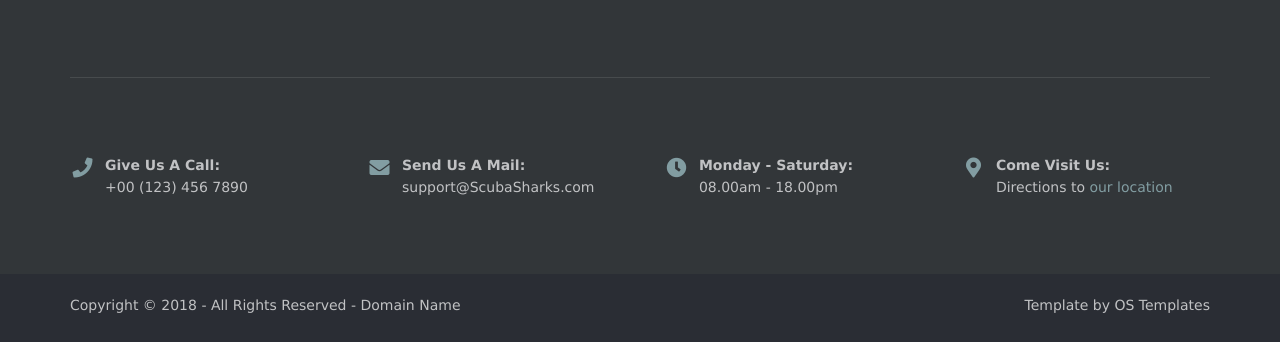
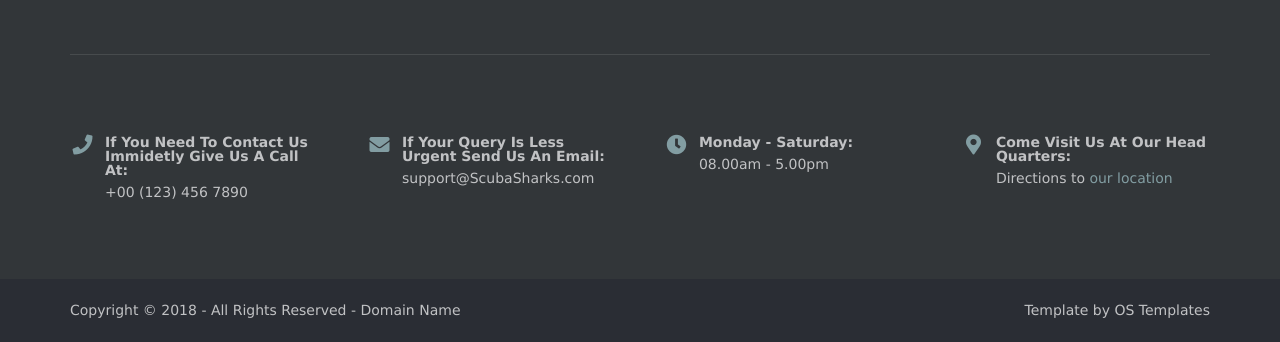
Before and after one commit to lauzie/ScubaSharks, a plain HTML site: page index.html in a window 1280 px wide. Shown: the part 4381-4723 px from the top of the page. Drawn offline with nearby package versions, Linux system fonts and the light colour scheme.

Commit message:
Update index.html

```diff
--- a/index.html
+++ b/index.html
@@ -167,7 +167,7 @@
       <!-- ################################################################################################ -->
       <div class="sectiontitle">
         <h6 class="heading">Check Avaliabilities</h6>
-        <p>Choose a selection of options to filter your search, remember that you can book for multiple people if you have a group or family membership. As a member you get one free dive a year
+        <p>Choose a selection of options to filter your search. As a member you get one free dive a year
           Our map also shows where our HQ is, just click on it! You can choose to meet us at the selected location or come to HQ where
           we will provide transportation. <strong> To get the exact location of the meetup points you need to make a booking.</strong></p>
       </div>
@@ -275,16 +275,16 @@
       <div id="ctdetails" class="clear">
         <ul class="nospace clear">
           <li class="one_quarter first">
-            <div class="block clear"><a href="#"><i class="fas fa-phone"></i></a> <span><strong>Give us a call:</strong> +00 (123) 456 7890</span></div>
+            <div class="block clear"><a href="#"><i class="fas fa-phone"></i></a> <span><strong> If you need to contact us immidetly give us a call at:</strong> +00 (123) 456 7890</span></div>
           </li>
           <li class="one_quarter">
-            <div class="block clear"><a href="#"><i class="fas fa-envelope"></i></a> <span><strong>Send us a mail:</strong> support@ScubaSharks.com</span></div>
+            <div class="block clear"><a href="#"><i class="fas fa-envelope"></i></a> <span><strong> If your query is less urgent send us an email:</strong> support@ScubaSharks.com</span></div>
           </li>
           <li class="one_quarter">
-            <div class="block clear"><a href="#"><i class="fas fa-clock"></i></a> <span><strong> Monday - Saturday:</strong> 08.00am - 18.00pm</span></div>
+            <div class="block clear"><a href="#"><i class="fas fa-clock"></i></a> <span><strong> Monday - Saturday:</strong> 08.00am - 5.00pm</span></div>
           </li>
           <li class="one_quarter">
-            <div class="block clear"><a href="#"><i class="fas fa-map-marker-alt"></i></a> <span><strong>Come visit us:</strong> Directions to <a href="#">our location</a></span></div>
+            <div class="block clear"><a href="#"><i class="fas fa-map-marker-alt"></i></a> <span><strong>Come visit us at our Head Quarters:</strong> Directions to <a href="https://www.google.com/maps/place/Monash+University+Clayton+Campus/@-37.9109574,145.1349864,17z/data=!3m1!4b1!4m5!3m4!1s0x6ad66acbf64673b9:0xfaf9b169a587104!8m2!3d-37.9109574!4d145.1371751">our location</a></span></div>
           </li>
         </ul>
       </div>
```
